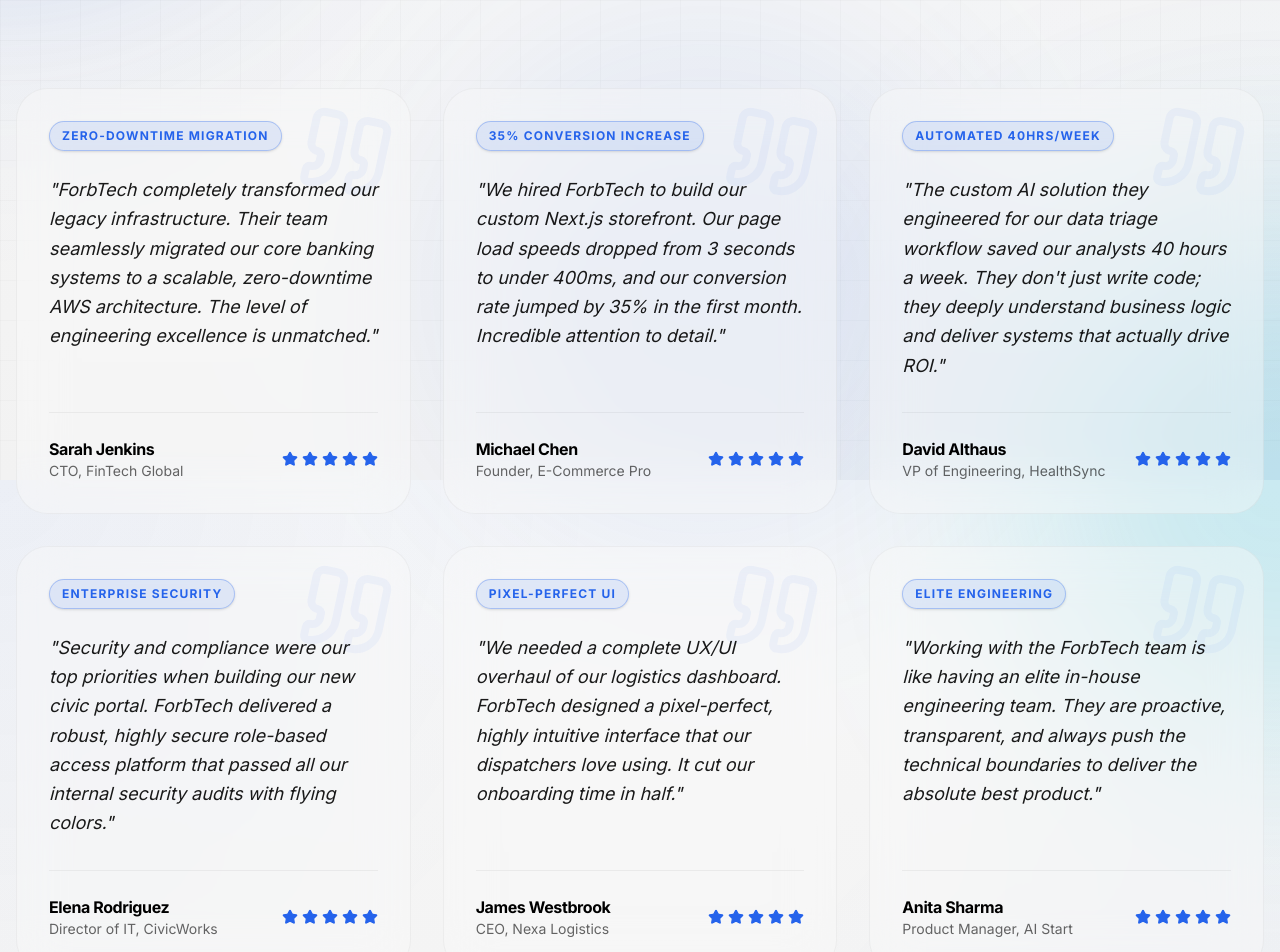
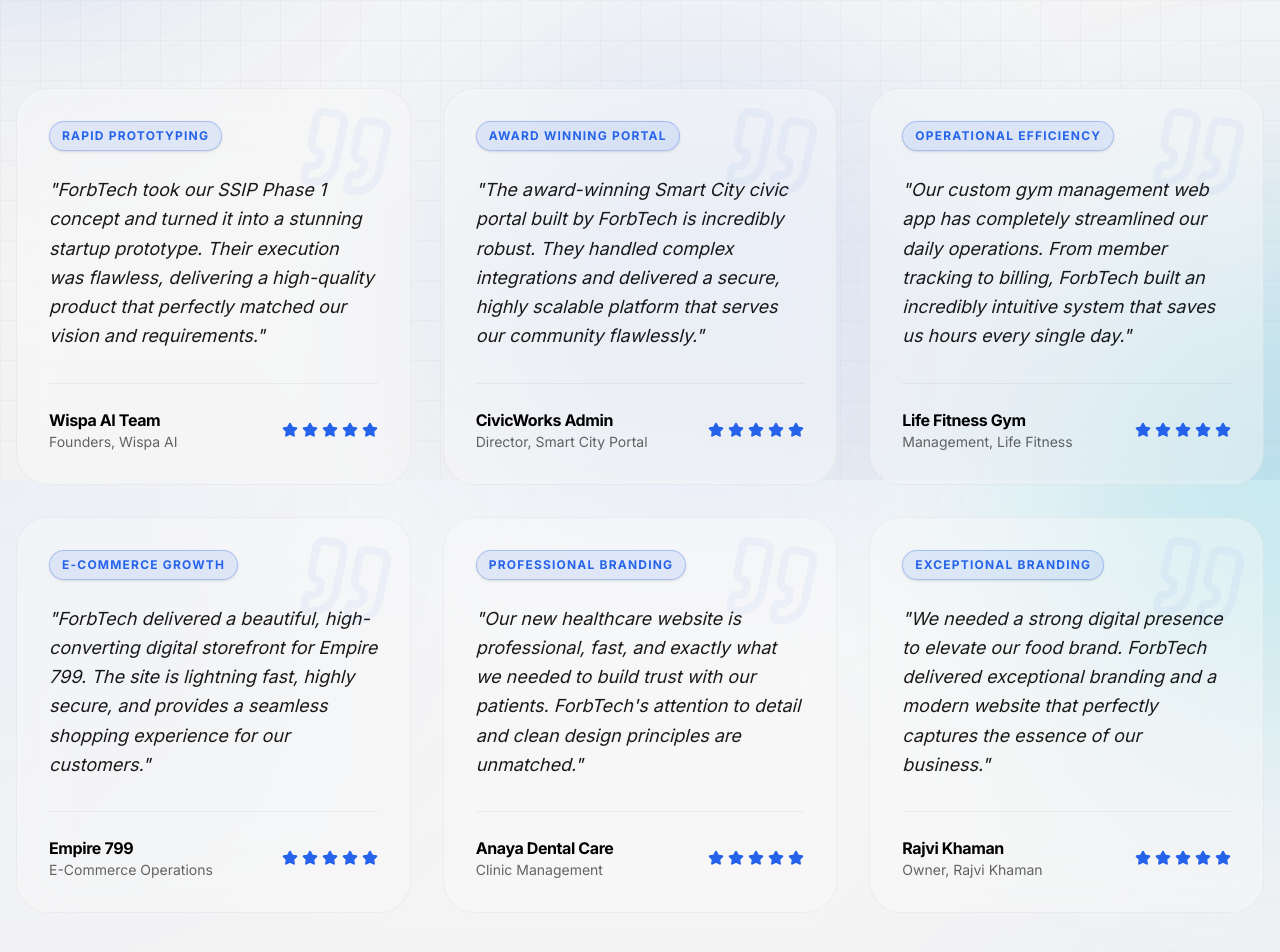
Before and after one commit to codewitharyan-01/Forb-Tech-solutions, a Next.js app: page /testimonials in a window 1280 px wide. Shown: the part 320-1272 px from the top of the page. Built offline with nearby package versions, Linux system fonts and the light colour scheme.

Commit message:
Auto-sync update

```diff
--- a/src/app/testimonials/page.tsx
+++ b/src/app/testimonials/page.tsx
@@ -5,46 +5,46 @@ import { Star, Quote } from "lucide-react";
 
 const testimonials = [
   {
-    name: "Sarah Jenkins",
-    role: "CTO, FinTech Global",
-    review: "ForbTech completely transformed our legacy infrastructure. Their team seamlessly migrated our core banking systems to a scalable, zero-downtime AWS architecture. The level of engineering excellence is unmatched.",
+    name: "Wispa AI Team",
+    role: "Founders, Wispa AI",
+    review: "ForbTech took our SSIP Phase 1 concept and turned it into a stunning startup prototype. Their execution was flawless, delivering a high-quality product that perfectly matched our vision and requirements.",
     rating: 5,
-    highlight: "Zero-Downtime Migration"
+    highlight: "Rapid Prototyping"
   },
   {
-    name: "Michael Chen",
-    role: "Founder, E-Commerce Pro",
-    review: "We hired ForbTech to build our custom Next.js storefront. Our page load speeds dropped from 3 seconds to under 400ms, and our conversion rate jumped by 35% in the first month. Incredible attention to detail.",
+    name: "CivicWorks Admin",
+    role: "Director, Smart City Portal",
+    review: "The award-winning Smart City civic portal built by ForbTech is incredibly robust. They handled complex integrations and delivered a secure, highly scalable platform that serves our community flawlessly.",
     rating: 5,
-    highlight: "35% Conversion Increase"
+    highlight: "Award Winning Portal"
   },
   {
-    name: "David Althaus",
-    role: "VP of Engineering, HealthSync",
-    review: "The custom AI solution they engineered for our data triage workflow saved our analysts 40 hours a week. They don't just write code; they deeply understand business logic and deliver systems that actually drive ROI.",
+    name: "Life Fitness Gym",
+    role: "Management, Life Fitness",
+    review: "Our custom gym management web app has completely streamlined our daily operations. From member tracking to billing, ForbTech built an incredibly intuitive system that saves us hours every single day.",
     rating: 5,
-    highlight: "Automated 40hrs/week"
+    highlight: "Operational Efficiency"
   },
   {
-    name: "Elena Rodriguez",
-    role: "Director of IT, CivicWorks",
-    review: "Security and compliance were our top priorities when building our new civic portal. ForbTech delivered a robust, highly secure role-based access platform that passed all our internal security audits with flying colors.",
+    name: "Empire 799",
+    role: "E-Commerce Operations",
+    review: "ForbTech delivered a beautiful, high-converting digital storefront for Empire 799. The site is lightning fast, highly secure, and provides a seamless shopping experience for our customers.",
     rating: 5,
-    highlight: "Enterprise Security"
+    highlight: "E-Commerce Growth"
   },
   {
-    name: "James Westbrook",
-    role: "CEO, Nexa Logistics",
-    review: "We needed a complete UX/UI overhaul of our logistics dashboard. ForbTech designed a pixel-perfect, highly intuitive interface that our dispatchers love using. It cut our onboarding time in half.",
+    name: "Anaya Dental Care",
+    role: "Clinic Management",
+    review: "Our new healthcare website is professional, fast, and exactly what we needed to build trust with our patients. ForbTech's attention to detail and clean design principles are unmatched.",
     rating: 5,
-    highlight: "Pixel-Perfect UI"
+    highlight: "Professional Branding"
   },
   {
-    name: "Anita Sharma",
-    role: "Product Manager, AI Start",
-    review: "Working with the ForbTech team is like having an elite in-house engineering team. They are proactive, transparent, and always push the technical boundaries to deliver the absolute best product.",
+    name: "Rajvi Khaman",
+    role: "Owner, Rajvi Khaman",
+    review: "We needed a strong digital presence to elevate our food brand. ForbTech delivered exceptional branding and a modern website that perfectly captures the essence of our business.",
     rating: 5,
-    highlight: "Elite Engineering"
+    highlight: "Exceptional Branding"
   }
 ];
 
--- a/src/components/layout/Footer.tsx
+++ b/src/components/layout/Footer.tsx
@@ -72,9 +72,10 @@ export function Footer() {
 
           <div className="flex flex-col items-center md:items-start gap-4">
             <span className="text-[10px] md:text-xs font-black uppercase tracking-widest text-background/30">Company</span>
-            <div className="flex gap-6">
+            <div className="flex gap-4 md:gap-6 flex-wrap justify-center md:justify-start">
               <Link href="/about" className="relative text-sm font-semibold hover:text-primary transition-colors after:content-[''] after:absolute after:-bottom-1 after:left-0 after:w-0 after:h-[2px] after:bg-primary hover:after:w-full after:transition-all after:duration-300">About Us</Link>
               <Link href="/careers" className="relative text-sm font-semibold hover:text-primary transition-colors after:content-[''] after:absolute after:-bottom-1 after:left-0 after:w-0 after:h-[2px] after:bg-primary hover:after:w-full after:transition-all after:duration-300">Careers</Link>
+              <Link href="/testimonials" className="relative text-sm font-semibold hover:text-primary transition-colors after:content-[''] after:absolute after:-bottom-1 after:left-0 after:w-0 after:h-[2px] after:bg-primary hover:after:w-full after:transition-all after:duration-300">Client Success</Link>
             </div>
           </div>
 
--- a/src/components/layout/Navbar.tsx
+++ b/src/components/layout/Navbar.tsx
@@ -99,7 +99,8 @@ export function Navbar() {
     pathname.includes("about") ? "About Us" :
     pathname.includes("careers") ? "Careers" :
     pathname.includes("privacy") ? "Privacy Policy" :
-    pathname.includes("terms") ? "Terms of Service" : "Page"
+    pathname.includes("terms") ? "Terms of Service" :
+    pathname.includes("testimonials") ? "Client Feedback" : "Page"
   );
 
   const whatsappUrl = "https://wa.me/919023668571?text=Hello%20ForbTech!%20I'm%20interested%20in%20starting%20a%20new%20project.%20Can%20we%20discuss%20my%20requirements%3F";
```
